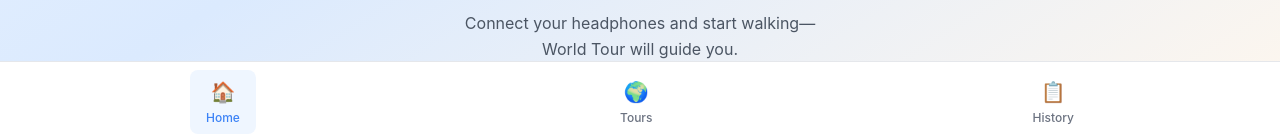
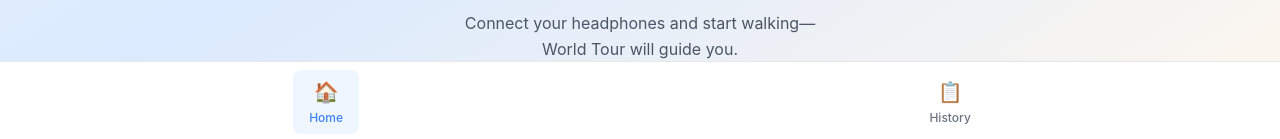
Before and after one commit to duhhmendez/world-tour, a React (Vite) app: page / in a window 1280 px wide. Shown: the part 658-797 px from the top of the page. Built offline with nearby package versions, Linux system fonts and the light colour scheme; no server answers.

Commit message:
FIX: Restructure navigation - Home and Past Tours in bottom tabs, Settings from Home, Active Tour only from Start Tour button

```diff
--- a/src/App.jsx
+++ b/src/App.jsx
@@ -19,7 +19,6 @@
               <div className="flex-1 overflow-hidden">
                 {currentTab === 'home' && <HomeNew />}
                 {currentTab === 'past-tours' && <PastToursNew />}
-                {currentTab === 'tours' && <Tours />}
               </div>
 
               {/* Tab Navigation - iOS Style */}
@@ -35,18 +34,6 @@
                   >
                     <span className="text-xl mb-1">🏠</span>
                     <span className="text-xs font-medium">Home</span>
-                  </button>
-
-                  <button
-                    onClick={() => setCurrentTab('tours')}
-                    className={`flex flex-col items-center py-2 px-4 rounded-lg transition-colors ${
-                      currentTab === 'tours'
-                        ? 'text-blue-500 bg-blue-50'
-                        : 'text-gray-500 hover:text-gray-700'
-                    }`}
-                  >
-                    <span className="text-xl mb-1">🌍</span>
-                    <span className="text-xs font-medium">Tours</span>
                   </button>
 
                   <button
```
